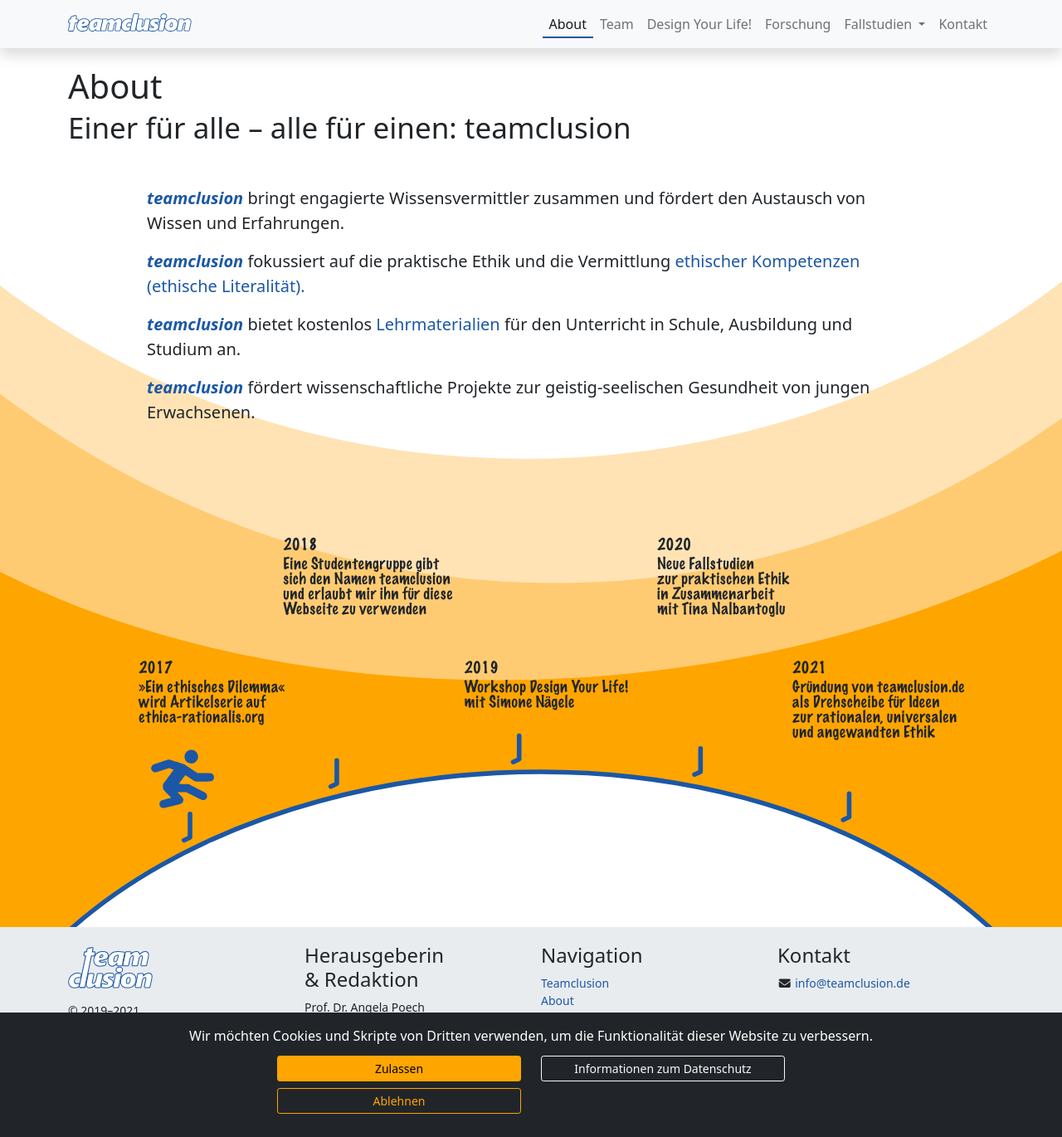
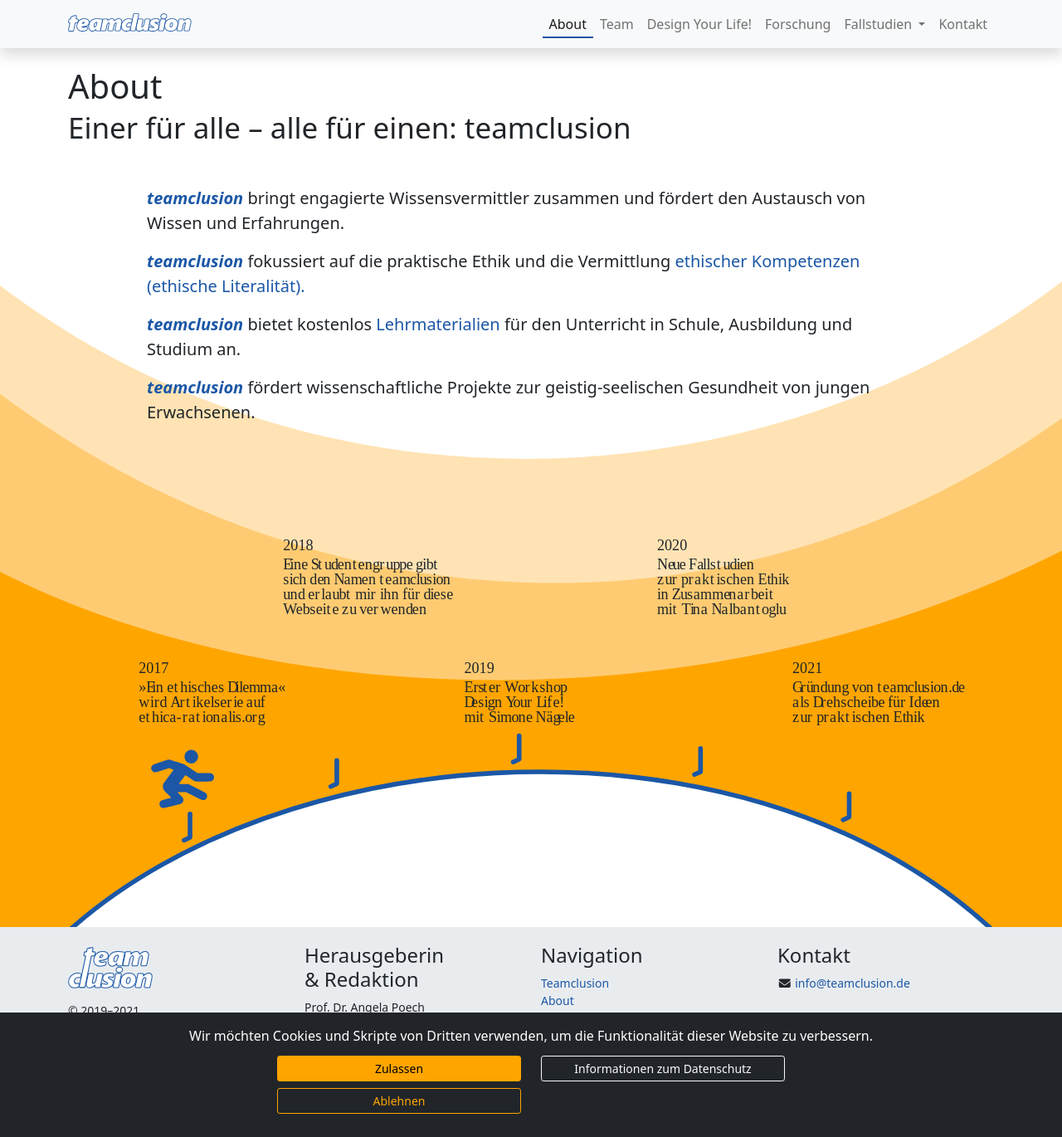
Before and after one commit to teamclusion/website, a Jekyll site: the page built from about.html, in a window 1280 px wide and 1370 px high. Shown: the whole window at 83% size. Built offline with Jekyll 4.4.1, drawn with Linux system fonts in a browser that asks for light colours; nearby versions of some CDN libraries; grey boxes are pictures that could not be loaded.

Commit message:
Update Mailensteine

```diff
--- a/about.html
+++ b/about.html
@@ -62,5 +62,5 @@
 
 
 <!-- max-width:1290 -->
-<img src="/assets/img/meilensteineNEU.svg" class="img-fluid posit ion-absolute text-end" style="max-width:1290px; bottom:0px" alt="3 Meilensteine | Icon made by www.freepik.com role=" img"
+<img src="/assets/img/meilensteine.svg" class="img-fluid posit ion-absolute text-end" style="max-width:1290px; bottom:0px" alt="3 Meilensteine | Icon made by www.freepik.com role=" img"
   aria-label="Meilensteine: 1.Meilenstein: Studierende der BWL geben sich selbst den Gruppennamen teamclusion und erlauben mir diesen für meine Webseite zu verwenden. 2. Meilenstein: Ich vernetze mich mit Simone Nägele und Tina Nalbantoglu. 3. Meilenstein: Ich realisiere ein langehestes Projekt, die Fallstudien zur praktischen Ethik.">
```
